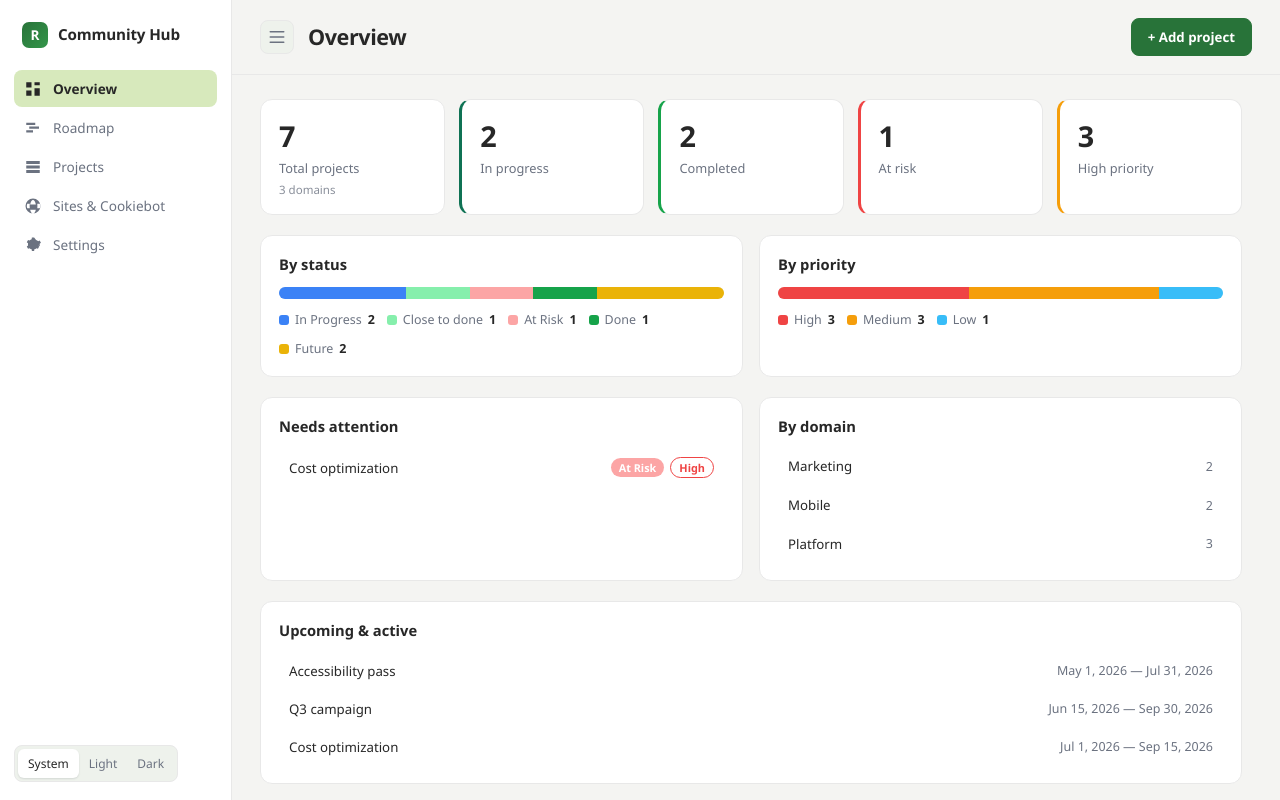
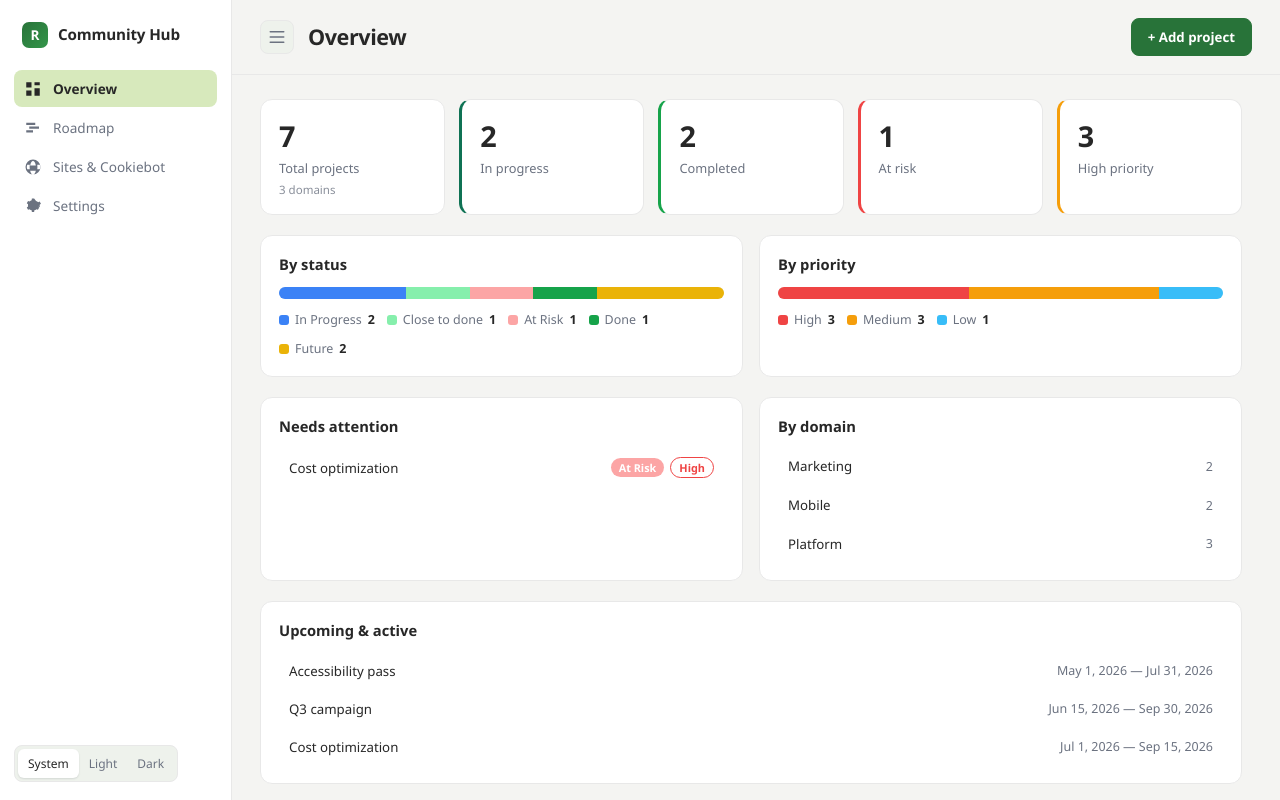
Before and after one commit to lkondragunta-relias/communities-toolbox, a React (Vite) app: page / in a window 1280 px wide. Built offline with nearby package versions, Linux system fonts and the light colour scheme; no server answers.

Commit message:
Adjust pathname and hide projects

```diff
--- a/src/components/Sidebar.jsx
+++ b/src/components/Sidebar.jsx
@@ -22,7 +22,7 @@ const ICONS = {
 const NAV = [
   { id: "overview", label: "Overview" },
   { id: "timeline", label: "Roadmap" },
-  { id: "table", label: "Projects" },
+  // { id: "table", label: "Projects" }, // hidden for now
   { id: "sites", label: "Sites & Cookiebot" },
   { id: "settings", label: "Settings" },
 ];
--- a/vite.config.js
+++ b/vite.config.js
@@ -3,5 +3,5 @@ import react from '@vitejs/plugin-react'
 
 export default defineConfig({
   plugins: [react()],
-  base: '/lx-community-roadmap/',
+  base: '/communities-toolbox/',
 })
```
